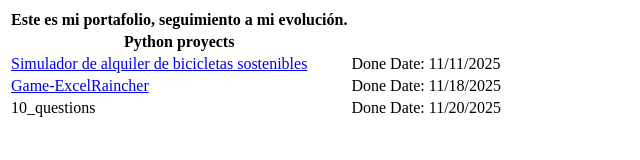
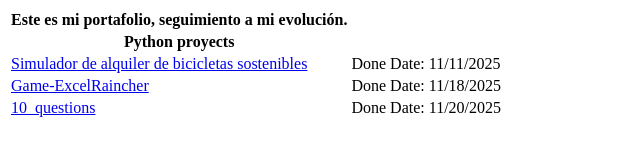
Before and after one commit to NinaArevalo/Portafolio, a plain HTML site: page index.html in a window 1280 px wide. Shown: the whole page, without its empty margins (0-640 px from the left). Drawn offline with Linux system fonts and the light colour scheme.

Commit message:
Update index.html

```diff
--- a/index.html
+++ b/index.html
@@ -25,7 +25,7 @@
     </tr>
 
     <tr>
-        <td><a https://github.com/NinaArevalo/10_Questions">10_questions</a></td>
+        <td><a href="https://github.com/NinaArevalo/10_Questions">10_questions</a></td>
         <td>Done</td>
         <td>Date: 11/20/2025</td>
     </tr>
```
